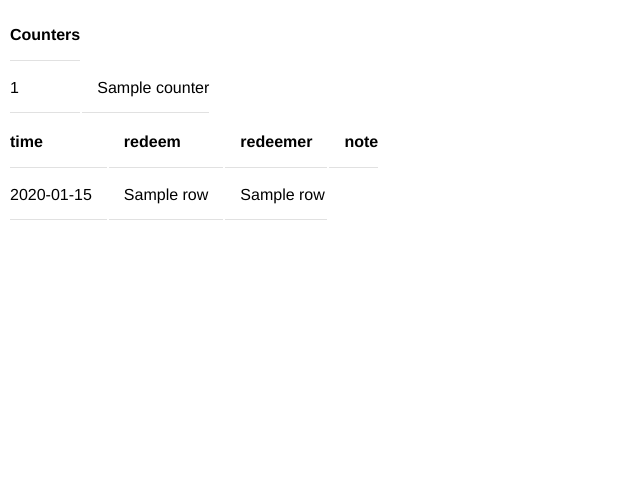
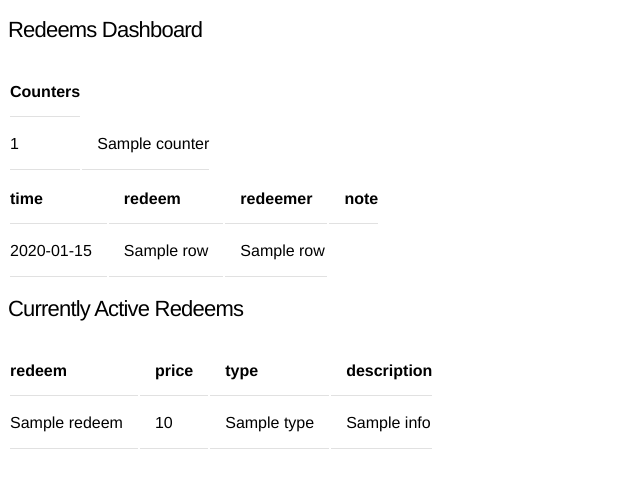
Before and after one commit to SleepyLili/tlapbot, a Flask app: template tlapbot/templates/dashboard.html in a window 1280 px wide. Shown: the top 488 px of the page, without its empty margins (0-640 px from the left). Run offline with Flask 2, Linux system fonts and the light colour scheme; the template is opened without the code that fills it: most values are stand-ins (such as "Sample title", 1, 10 or a date in 2020).

Commit message:
add list of current redeems to dashboard is currently ugly, needs to be made prettier

```diff
--- a/tlapbot/static/style.css
+++ b/tlapbot/static/style.css
@@ -38,6 +38,51 @@ th:last-child {
     padding-right: 0
 }
 
+h1,
+h2,
+h3,
+h4,
+h5,
+h6 {
+    font-weight: 300;
+    letter-spacing:-.1rem;
+    margin-bottom:2.0rem;
+    margin-top:1.5rem
+}
+
+h1 {
+    font-size:4.6rem;
+    line-height:1.2
+}
+
+h2 {
+    font-size:3.6rem;
+    line-height:1.25
+}
+
+h3 {
+    font-size:2.8rem;
+    line-height:1.3
+}
+
+h4 {
+    font-size:2.2rem;
+    letter-spacing:-.08rem;
+    line-height:1.35
+}
+
+h5 {
+    font-size:1.8rem;
+    letter-spacing:-.05rem;
+    line-height:1.5
+}
+
+h6 {
+    font-size:1.6rem;
+    letter-spacing:0;
+    line-height:1.4
+}
+
 /* General style */
 h1{font-size: 3.6rem; line-height: 1.25}
 h2{font-size: 2.8rem; line-height: 1.3}
--- a/tlapbot/templates/dashboard.html
+++ b/tlapbot/templates/dashboard.html
@@ -5,6 +5,7 @@
     <title>Redeems Dashboard</title>
 </head>
 <body>
+    <h3>Redeems Dashboard</h3>
     {% if (username and users ) %}
     <table>
         <thead>
@@ -60,4 +61,29 @@
     </table>
     {% endif %}
 </body>
+<h3>Currently Active Redeems</h3>
+<body>
+    {% if redeems %}
+    <table>
+        <thead>
+            <tr>
+                <th>redeem</th>
+                <th>price</th>
+                <th>type</th>
+                <th>description</th>
+            </tr>
+        </thead>
+        {% for redeem, redeem_info in redeems.items() %}
+        <tbody>
+            <td>{{ redeem }}</td>
+            <td>{{ redeem_info["price"] }}</td>
+            <td>{{ redeem_info["type"] }}</td>
+            {% if redeem_info["info"] %}
+            <td>{{ redeem_info["info"] }}</td>
+            {% endif %}
+        </tbody>
+        {% endfor %}
+    </table>
+    {% endif %}
+</body>
 </html>
```
